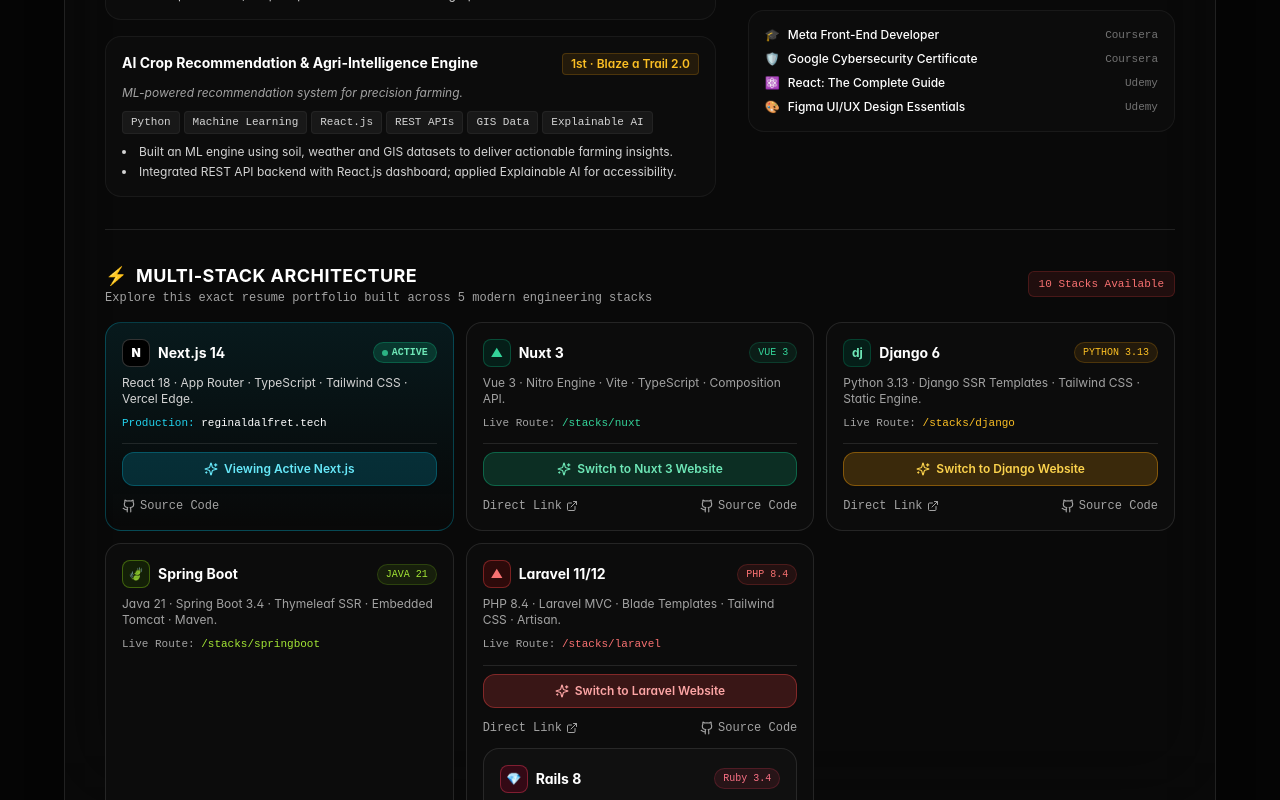
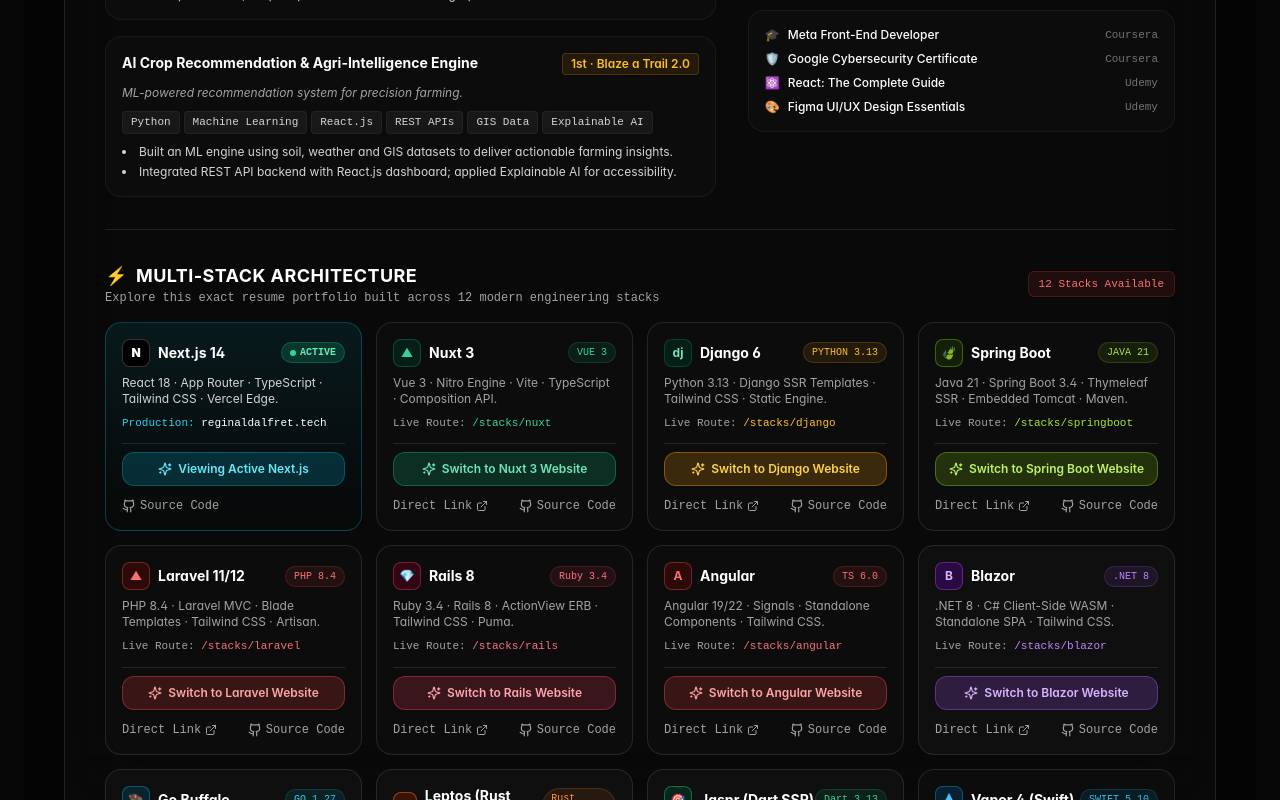
Before and after one commit to reginaldalfret/portfolio-website, a Next.js app: page / in a window 1280 px wide. Shown: the part 2000-2800 px from the top of the page. Built offline with nearby package versions, Linux system fonts and the light colour scheme; no server answers.

Commit message:
fix: resolve Leptos WASM path, correct Django static routes, and restore 12-stack grid hierarchy

```diff
--- a/components/resume/ResumePortfolio.tsx
+++ b/components/resume/ResumePortfolio.tsx
@@ -1191,15 +1191,15 @@ export function ResumePortfolio() {
                     <span className="text-cyan-400">⚡</span> MULTI-STACK ARCHITECTURE
                   </h2>
                   <p className="text-xs text-neutral-400 font-mono">
-                    Explore this exact resume portfolio built across 5 modern engineering stacks
+                    Explore this exact resume portfolio built across 12 modern engineering stacks
                   </p>
                 </div>
                 <div className="text-[11px] font-mono text-red-400 bg-red-500/10 px-2.5 py-1 rounded-md border border-red-500/20 self-start sm:self-auto">
-                  10 Stacks Available
-                </div>
-              </div>
-
-              <div className="grid grid-cols-1 sm:grid-cols-2 lg:grid-cols-4 xl:grid-cols-3 gap-3">
+                  12 Stacks Available
+                </div>
+              </div>
+
+              <div className="grid grid-cols-1 sm:grid-cols-2 lg:grid-cols-3 xl:grid-cols-4 gap-3.5">
                 {/* Next.js (Active Production) */}
                 <div className="p-4 rounded-2xl bg-gradient-to-b from-cyan-500/10 to-transparent border border-cyan-500/30 relative flex flex-col justify-between space-y-3">
                   <div>
@@ -1457,7 +1457,7 @@ export function ResumePortfolio() {
                       </a>
                     </div>
                   </div>
-
+                </div>
 
                 {/* Ruby on Rails */}
                 <div className="p-4 rounded-2xl bg-white/[0.02] hover:bg-white/[0.04] border border-white/10 hover:border-rose-500/30 transition-all flex flex-col justify-between space-y-3">
@@ -1833,7 +1833,6 @@ export function ResumePortfolio() {
                   </div>
                 </div>
               </div>
-            </div>
             </section>
 
             {/* 5. Footer */}
--- a/next.config.mjs
+++ b/next.config.mjs
@@ -22,6 +22,14 @@ const nextConfig = {
         source: "/stacks/:stack/",
         destination: "/stacks/:stack/index.html",
       },
+      {
+        source: "/portfolio-leptos-:file*",
+        destination: "/stacks/leptos/portfolio-leptos-:file*",
+      },
+      {
+        source: "/static/portfolio/:file*",
+        destination: "/:file*",
+      },
     ];
   },
 };
--- a/package.json
+++ b/package.json
@@ -29,6 +29,7 @@
     "@types/react-dom": "^18.3.5",
     "@types/three": "^0.173.0",
     "autoprefixer": "^10.4.20",
+    "playwright": "^1.65.0",
     "postcss": "^8.5.1",
     "tailwindcss": "^3.4.17",
     "typescript": "^5.7.3"
```
Also changed, not shown: public/stacks/leptos/index.html (+13 -13 lines), 1 other file (tests, documents, lock files or other folders).
